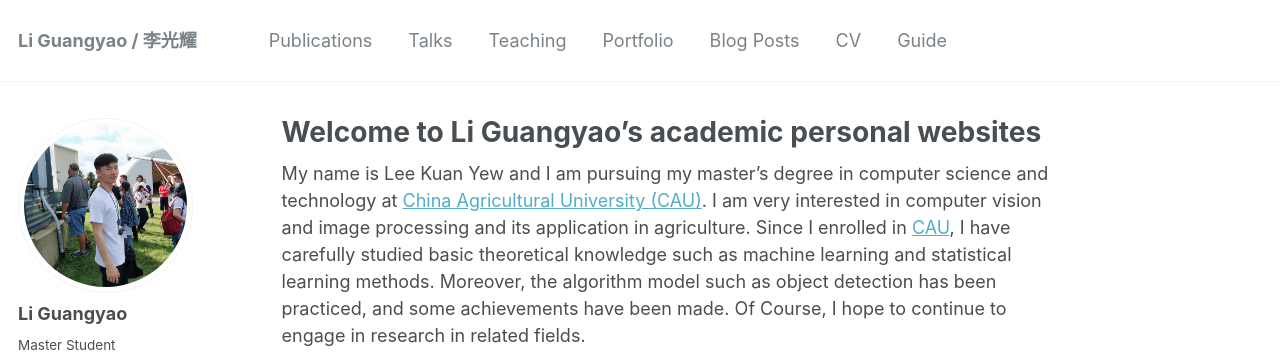
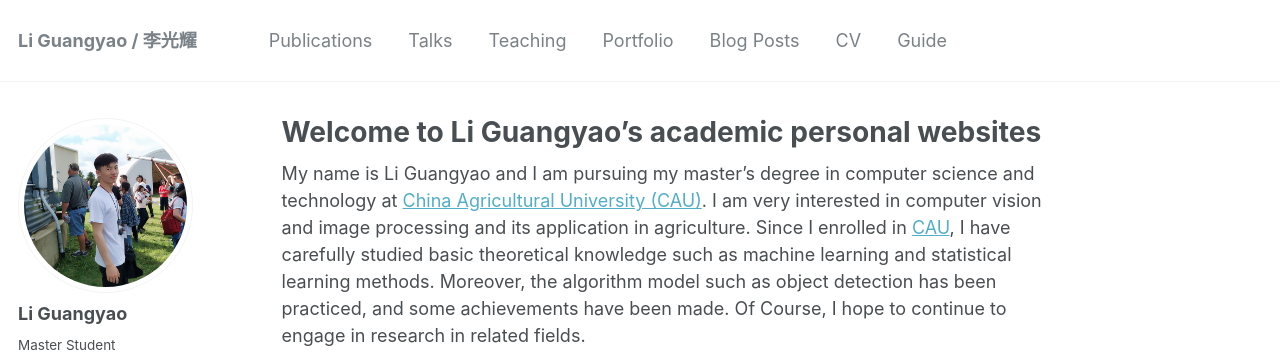
Before and after one commit to ayameyao/ayameyao.github.io_old-version, a Jekyll site: the page built from _pages/about.md, in a window 1280 px wide and 1185 px high. Shown: the top 356 px of the window. Built offline with Jekyll 4.4.1, drawn with Linux system fonts in a browser that asks for light colours; some web fonts are replaced.

Commit message:
Update about.md

```diff
--- a/_pages/about.md
+++ b/_pages/about.md
@@ -8,7 +8,7 @@ redirect_from:
   - /about.html
 ---
 
-My name is Lee Kuan Yew and I am pursuing my master's degree in computer science and technology at [China Agricultural University (CAU)](https://www.cau.edu.cn/). I am very interested in computer vision and image processing and its application in agriculture. Since I enrolled in [CAU](https://www.cau.edu.cn/), I have carefully studied basic theoretical knowledge such as machine learning and statistical learning methods. Moreover, the algorithm model such as object detection has been practiced, and some achievements have been made. Of Course, I hope to continue to engage in research in related fields.
+My name is Li Guangyao and I am pursuing my master's degree in computer science and technology at [China Agricultural University (CAU)](https://www.cau.edu.cn/). I am very interested in computer vision and image processing and its application in agriculture. Since I enrolled in [CAU](https://www.cau.edu.cn/), I have carefully studied basic theoretical knowledge such as machine learning and statistical learning methods. Moreover, the algorithm model such as object detection has been practiced, and some achievements have been made. Of Course, I hope to continue to engage in research in related fields.
 <br/>
 
 Currently I have published two papers ([<i>PRCV2019</i>](https://ayameyao.github.io/publication/2019-PRCV)，[<i>IFAC2018</i>](https://ayameyao.github.io/publication/2018-IFAC)) as the first author (except [my tutor](http://faculty.cau.edu.cn/xxdqxy/lzb/list.htm)), both of which have been searched by the EI database. And another paper has been submitted to <i>COMPUTERS AND ELECTRONICS IN AGRICULTURE</i> in October 2018, but the current state is still in under review. In addition, I have applied for three invention patents that have been published, and three computer software copyrights have also been authorized. In addition, I have applied for three invention patents that have been published, and three computer software copyrights have also been authorized. Meanwhile, I have also participated in projects such as international cooperation projects and key research and development programs.
```
